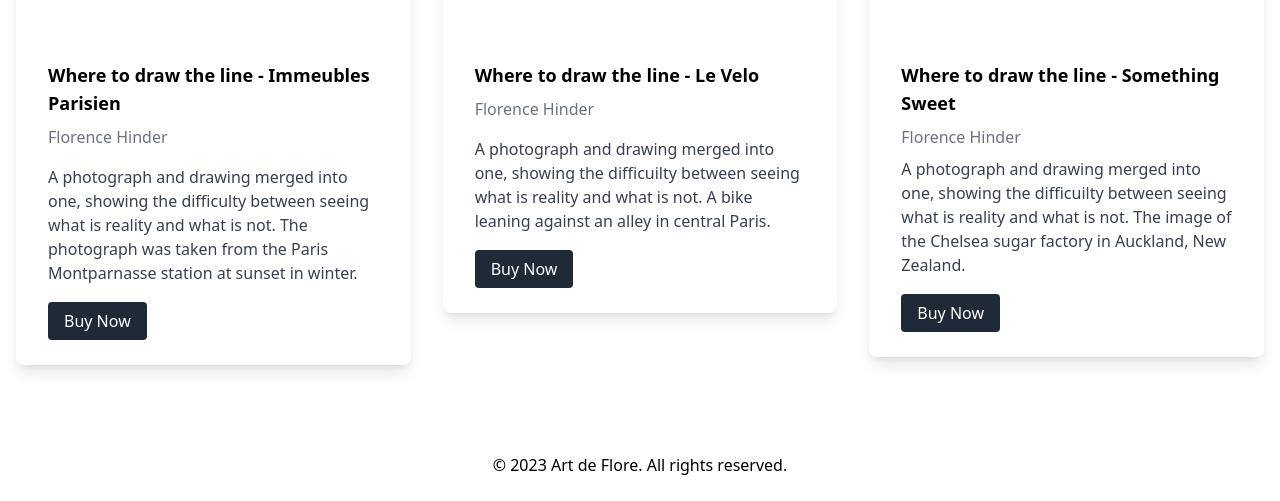
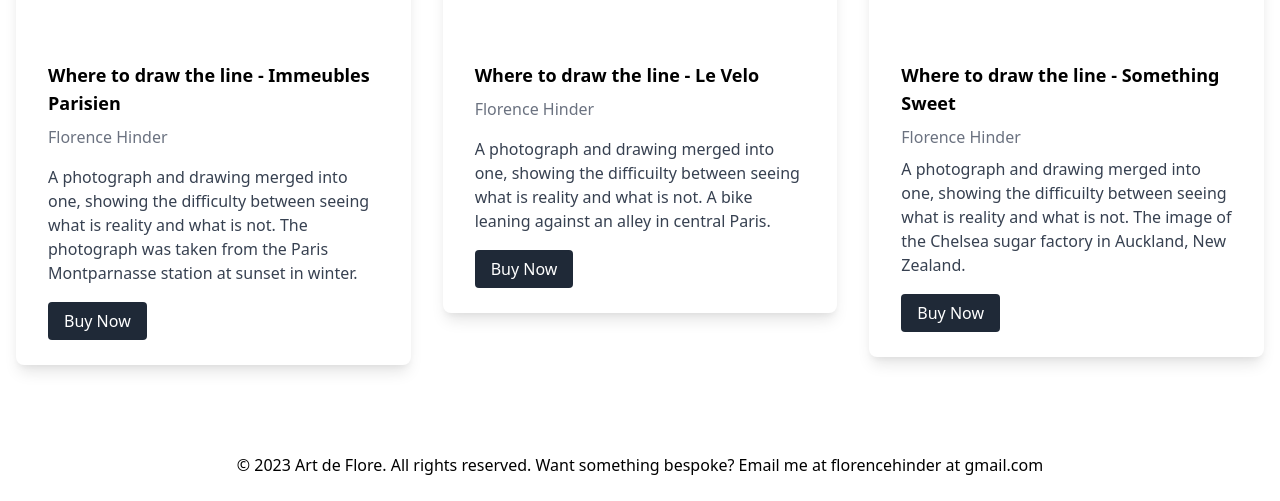
Before and after one commit to Florencehinder/Artwork, a plain HTML site: page index.html in a window 1280 px wide. Shown: the part 479-980 px from the top of the page. Drawn offline with nearby package versions, Linux system fonts and the light colour scheme; files whose address does not match are found by name.

Commit message:
adding contact details

```diff
--- a/index.html
+++ b/index.html
@@ -146,7 +146,7 @@
     <footer class="bg-white py-6">
       <div class="container mx-auto px-4">
         <p class="text-center text-black-500">
-          © 2023 Art de Flore. All rights reserved.
+          © 2023 Art de Flore. All rights reserved. Want something bespoke? Email me at florencehinder at gmail.com
         </p>
       </div>
     </footer>
```
